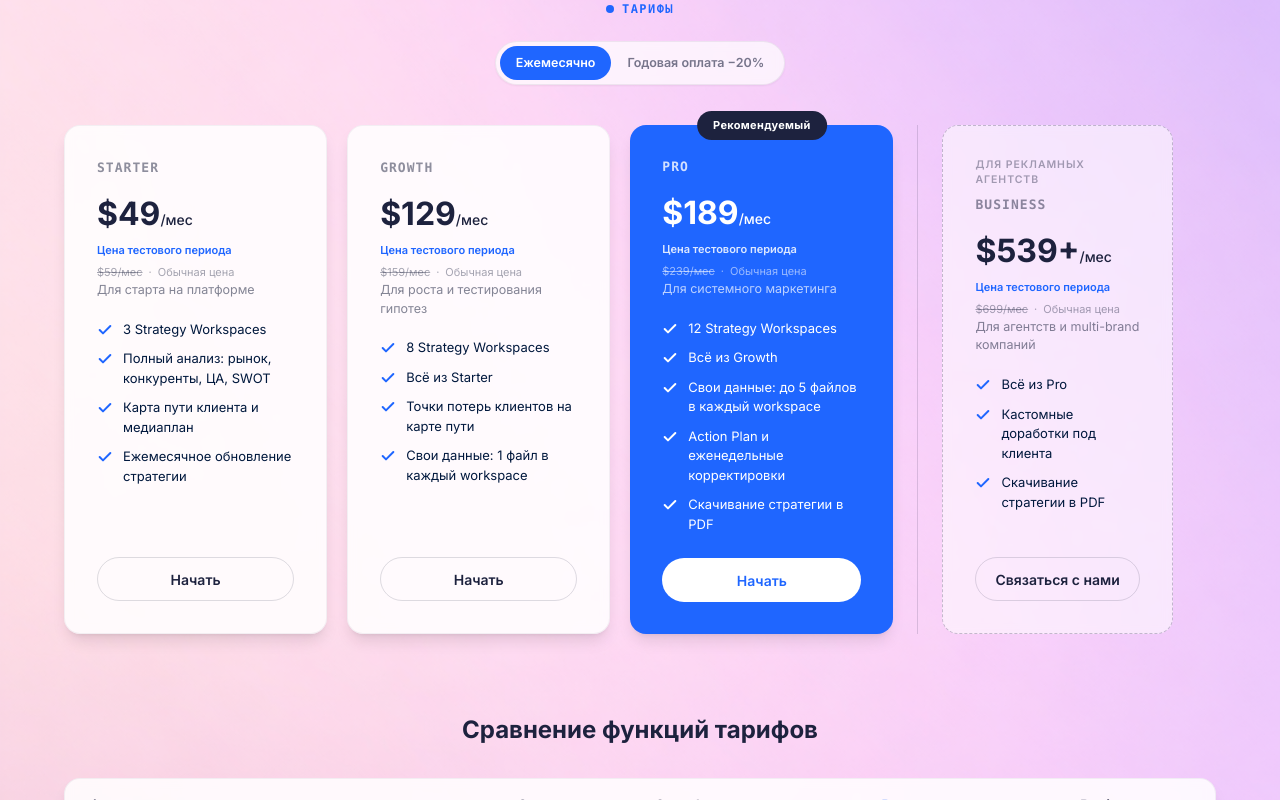
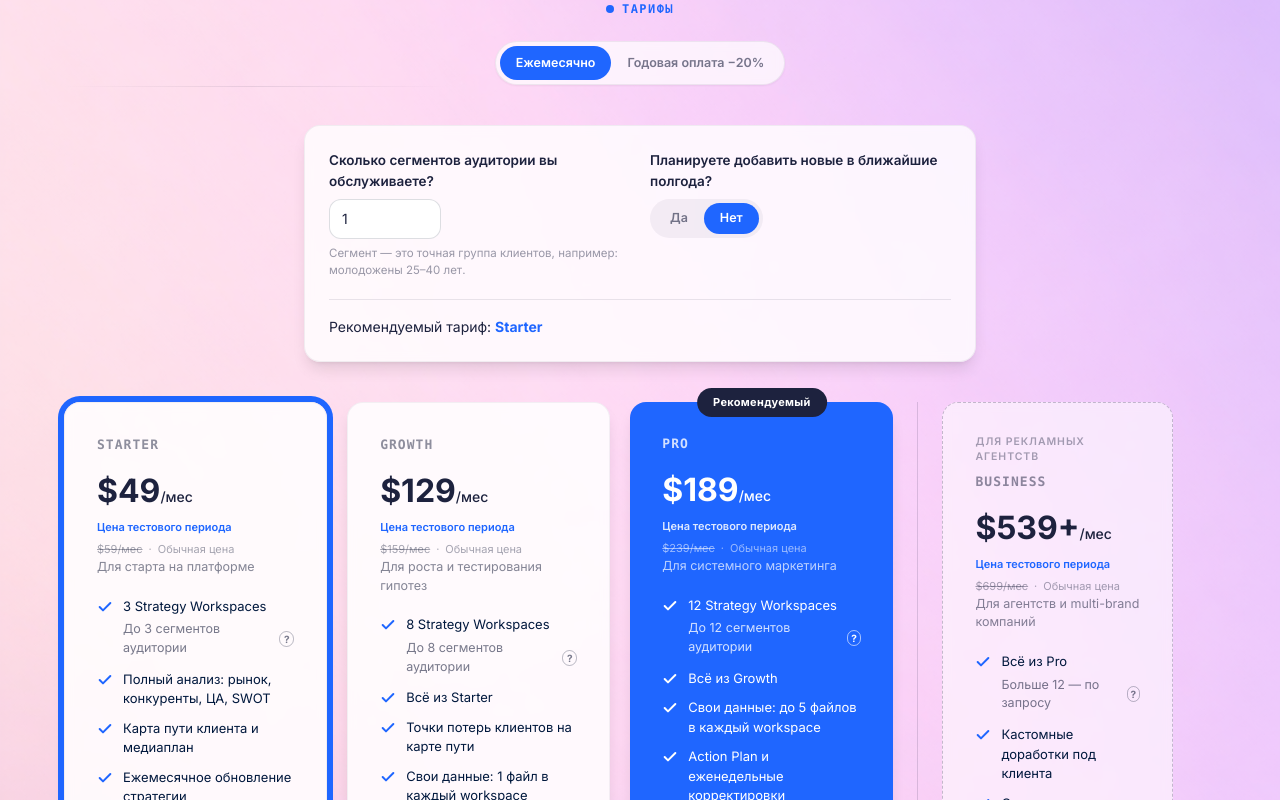
Before and after one commit to irena-sharapa/stragy-leap-launch, a React (Vite) app: page /ru/preimushchestva in a window 1280 px wide. Before the commit this address led to /ru/kak-rabotaet. Shown: the part 2560-3360 px from the top of the page. Built offline with nearby package versions, Linux system fonts and the light colour scheme.

Commit message:
Changes
Co-authored-by: irena-sharapa <204727947+irena-sharapa@users.noreply.github.com>

```diff
--- a/src/pages/Index.tsx
+++ b/src/pages/Index.tsx
@@ -11,6 +11,7 @@ import { useLanguage } from "@/hooks/useLanguage";
 import { getTranslations, getPathForLanguage, PricingPlan } from "@/lib/translations";
 import { RequestDialog } from "@/components/RequestDialog";
 import { useSectionUrl } from "@/hooks/useSectionUrl";
+import { PlanCalculator, PricingFaq, SegmentLine, recommendPlan } from "@/components/PricingExtras";
 
 const SITE_URL = "https://stragy.lovable.app";
 
@@ -21,6 +22,9 @@ const Index = () => {
   const [annual, setAnnual] = useState(false);
   const [requestOpen, setRequestOpen] = useState(false);
   const [selectedPlan, setSelectedPlan] = useState("Starter");
+  const [segments, setSegments] = useState(1);
+  const [growth, setGrowth] = useState(false);
+  const recommendedTier = recommendPlan(segments, growth);
 
   const { currentLang } = useLanguage();
   useSectionUrl(currentLang);
@@ -46,7 +50,9 @@ const Index = () => {
   const renderPlanCard = (plan: PricingPlan, i: number) => (
     <div
       key={i}
-      className={`relative rounded-2xl p-7 md:p-8 shadow-lg flex flex-col w-full ${
+      className={`relative rounded-2xl p-7 md:p-8 shadow-lg flex flex-col w-full transition ${
+        plan.tier === recommendedTier ? "ring-4 ring-primary ring-offset-2 ring-offset-transparent " : ""
+      }${
         plan.popular
           ? "bg-primary text-white"
           : plan.separate
@@ -120,12 +126,15 @@ const Index = () => {
       </div>
       <ul className="flex-1 space-y-2.5 mb-6">
         {plan.items.map((item, j) => (
-          <li key={j} className="text-[13px] flex items-start gap-2.5">
-            <Check
-              className={`w-4 h-4 flex-none mt-0.5 ${plan.popular ? "text-white" : "text-primary"}`}
-              strokeWidth={3}
-            />
-            <span>{item}</span>
+          <li key={j}>
+            <div className="text-[13px] flex items-start gap-2.5">
+              <Check
+                className={`w-4 h-4 flex-none mt-0.5 ${plan.popular ? "text-white" : "text-primary"}`}
+                strokeWidth={3}
+              />
+              <span>{item}</span>
+            </div>
+            {j === 0 && <div className="mt-2"><SegmentLine lang={currentLang} tier={plan.tier} inverted={plan.popular} /></div>}
           </li>
         ))}
       </ul>
@@ -451,6 +460,9 @@ const Index = () => {
                 </div>
               </div>
 
+              <PlanCalculator lang={currentLang} segments={segments} setSegments={setSegments} growth={growth} setGrowth={setGrowth} />
+
+
               <div className="flex flex-col lg:flex-row lg:items-stretch gap-5 lg:gap-6">
                 {/* Self-serve plans */}
                 <div className="grid sm:grid-cols-2 lg:grid-cols-3 gap-5 lg:basis-[72%]">
@@ -535,6 +547,7 @@ const Index = () => {
                   </div>
                 </div>
               </div>
+              <PricingFaq lang={currentLang} />
             </div>
           </section>
 
```
